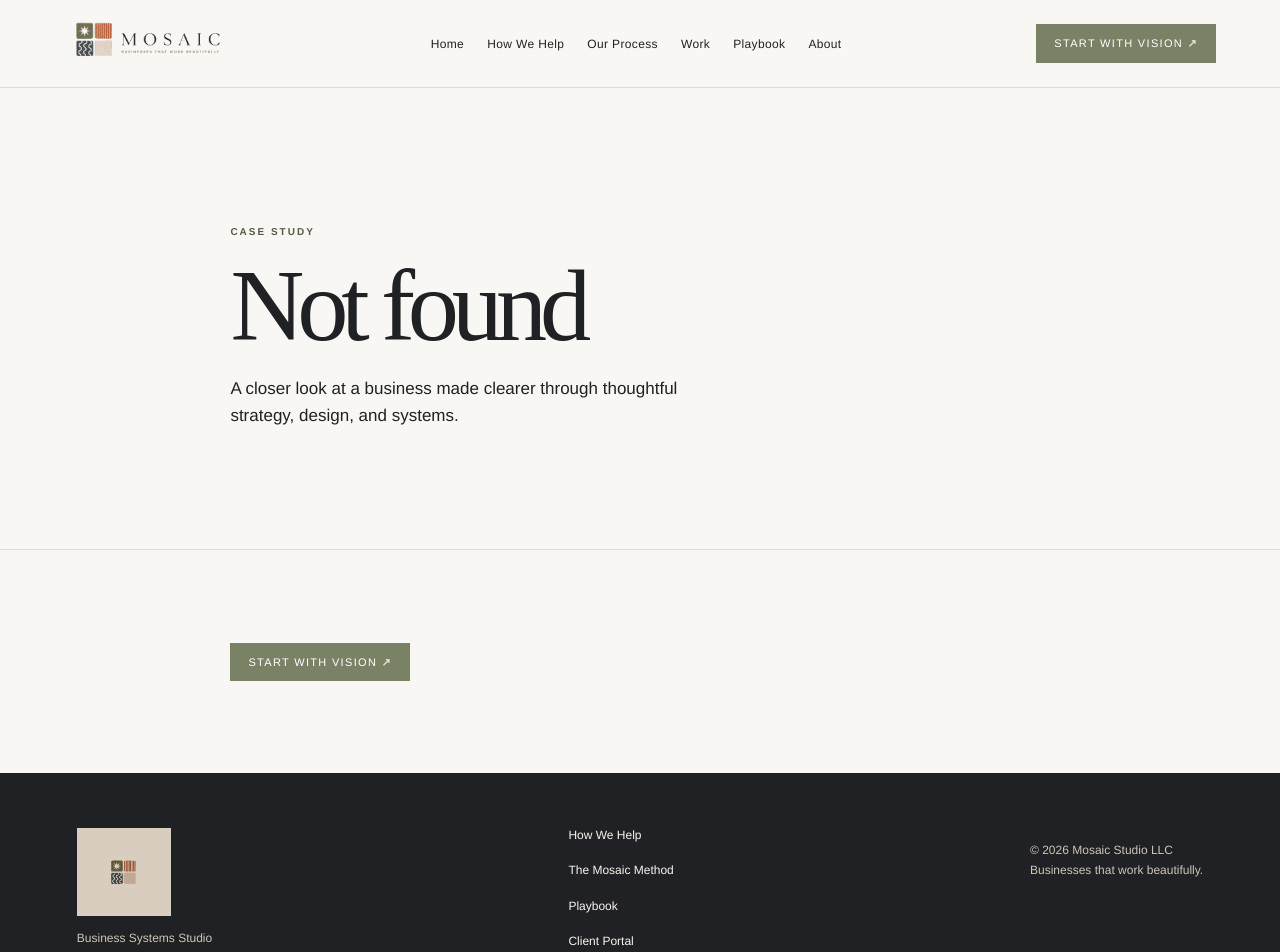
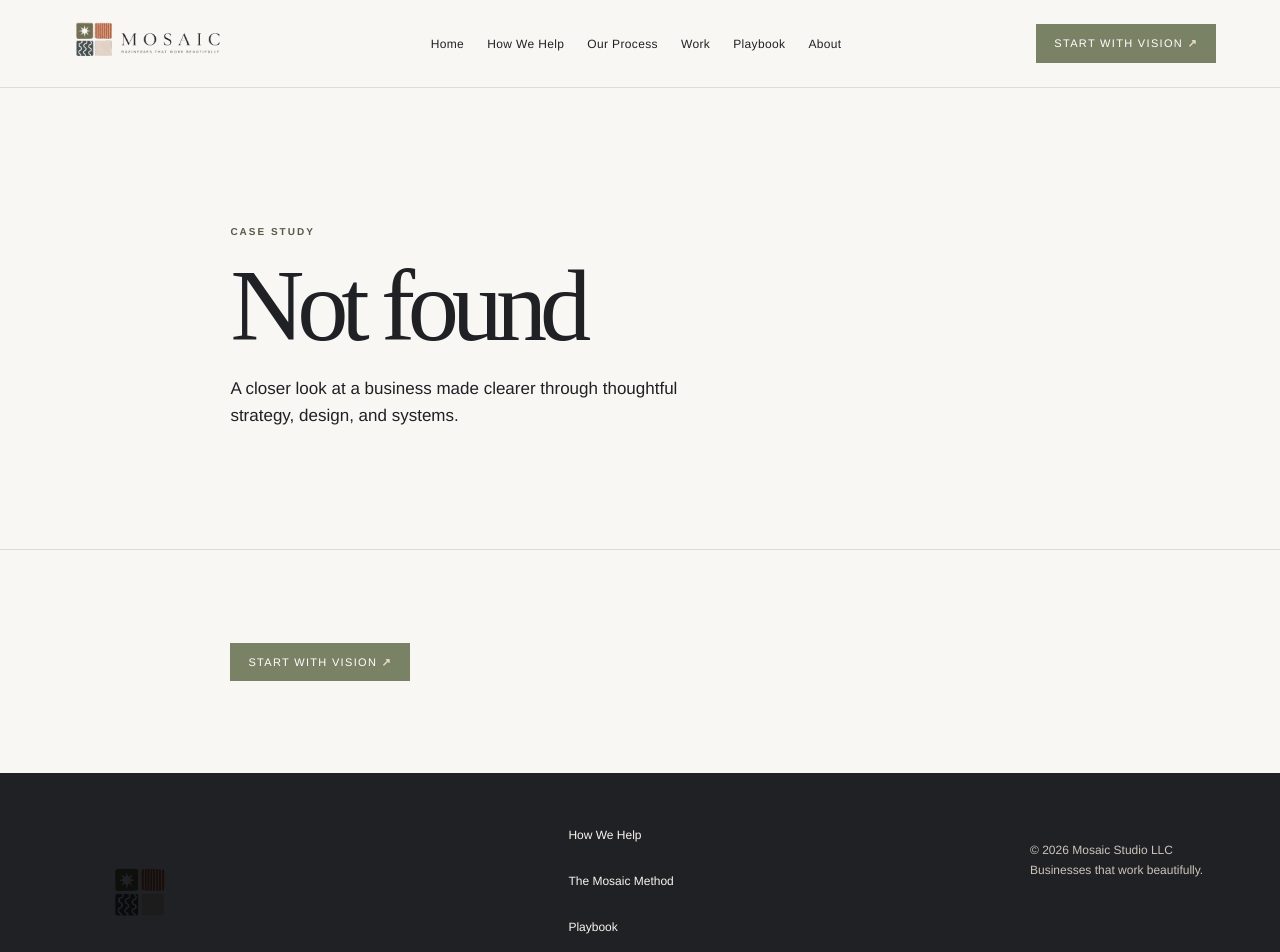
Before and after one commit to laurennhowelll-droid/mosaic-main, a Next.js app: page / in a window 1280 px wide. Shown: the top 952 px of the page. Built offline with nearby package versions, Linux system fonts and the light colour scheme.

Commit message:
Enlarge footer Mosaic icon

```diff
--- a/app/brand-assets.css
+++ b/app/brand-assets.css
@@ -3,8 +3,8 @@
 .mark-small { width: 30px !important; height: 30px !important; }
 .hero-mark { justify-self: end; transform: translateX(7vw) rotate(-3deg); }
 .hero-mark .mark { width: 420px; }
-footer .brand { display: inline-flex; padding: 12px 15px; background: var(--sand); }
-footer .brand .mark { width: 64px; height: 64px; mix-blend-mode: multiply; }
+footer .brand { display: inline-flex; padding: 0; background: transparent; }
+footer .brand .mark { width: 128px; height: 128px; mix-blend-mode: multiply; }
 .pieces { padding: 10vw 8vw; display: grid; grid-template-columns: repeat(2, 1fr); gap: 1px; background: #20212430; }
 .pieces .section-intro { grid-column: 1 / -1; padding: 3vw 2vw 5vw; margin: 0; background: var(--ivory); }
 .piece { min-height: 340px; padding: 34px; background: var(--ivory); display: flex; flex-direction: column; }
```
